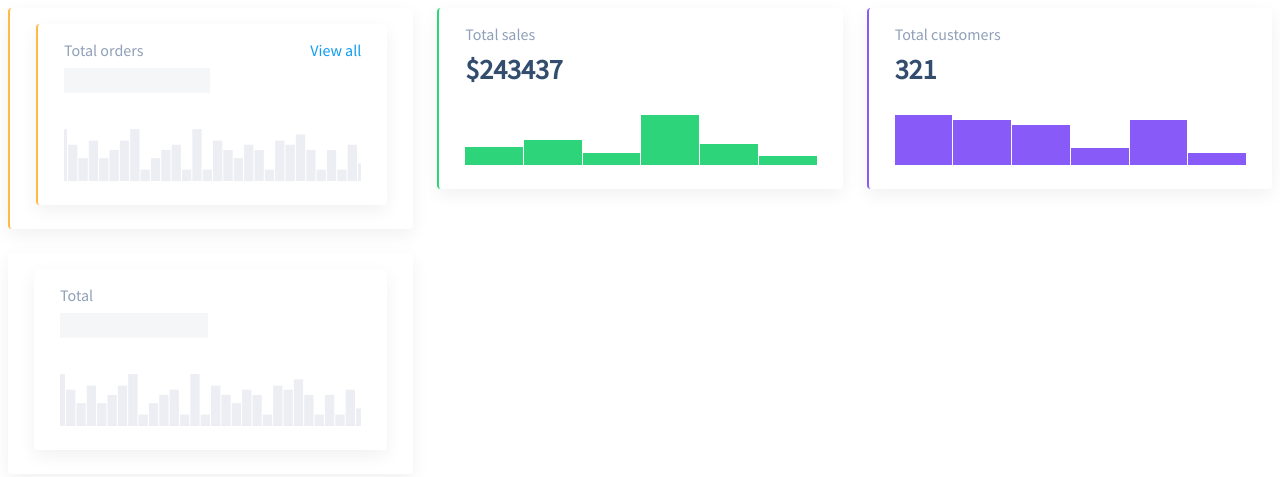
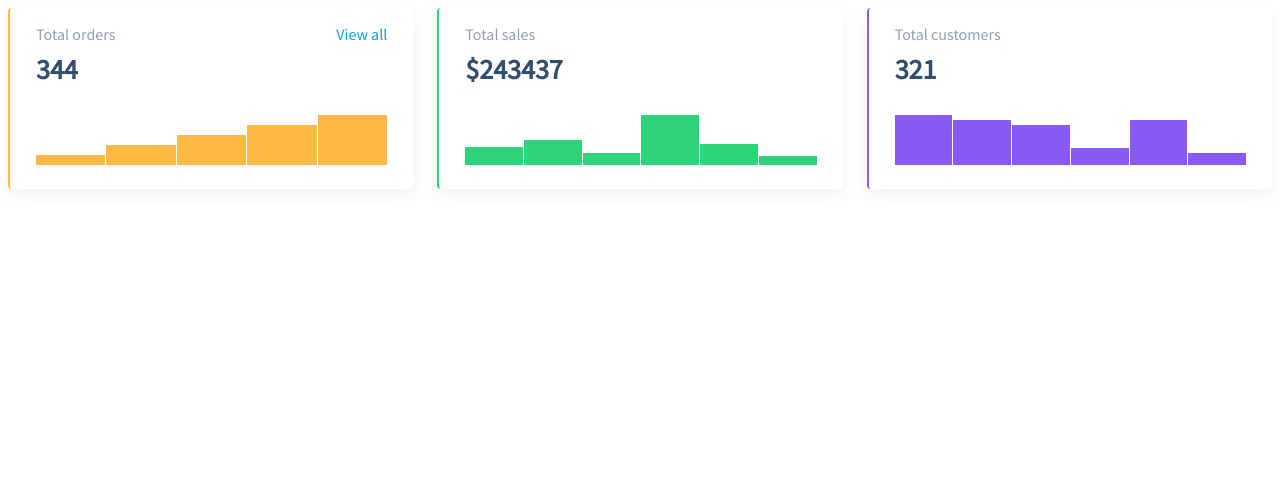
Before and after one commit to js-tasks-ru/js-20220311_alex-misakov, a website: page 04-oop-basic-intro-to-dom/1-column-chart/index.html in a window 1280 px wide. Drawn offline with Linux system fonts and the light colour scheme.

Commit message:
доработан код задачи из блока 4

```diff
--- a/04-oop-basic-intro-to-dom/1-column-chart/index.html
+++ b/04-oop-basic-intro-to-dom/1-column-chart/index.html
@@ -11,7 +11,6 @@
       <div id="orders" class="dashboard__chart_orders"></div>
       <div id="sales" class="dashboard__chart_sales"></div>
       <div id="customers" class="dashboard__chart_customers"></div>
-      <div id="dummy" class="dashboard__chart_dummy"></div>
     </div>
 
     <script type="module">
@@ -41,12 +40,13 @@
         value: 321
       });
 
-      const dummyChart = new ColumnChart();
 
       orders.append(ordersChart.element);
       sales.append(salesChart.element);
       customers.append(customersChart.element);
-      dummy.append(dummyChart.element);
+
+      setTimeout(() => ordersChart.update([100, 200, 300, 400, 500]), 1000);
+
 
     </script>
   </body>
--- a/04-oop-basic-intro-to-dom/1-column-chart/index.js
+++ b/04-oop-basic-intro-to-dom/1-column-chart/index.js
@@ -1,17 +1,54 @@
 export default class ColumnChart {
   constructor(obj = {}) {
-    let { data = [], label = '', value = 0, link = null, formatHeading = null, chartHeight = 50 }  = obj;
+    let { data = [], label = '', value = 0, link = null, formatHeading = (value) => value, chartHeight = 50 }  = obj;
+    this.formatHeading = formatHeading;
     this.data = data;
     this.label = label;
-    this.value = value;
+    this.value = this.formatHeading(value);
     this.link = link;
-    this.formatHeading = formatHeading;
     this.chartHeight = chartHeight;
 
     this.render();
   }
 
   getTemplate() {
+    return `
+          <div class="column-chart column-chart_loading" style="--chart-height: ${this.chartHeight}">
+            <div class="column-chart__title">
+              Total ${ this.label }
+              ${ this.getLink() }
+            </div>
+            <div class="column-chart__container">
+               <div data-element="header" class="column-chart__header">
+                 ${ this.value }
+               </div>
+              <div data-element="body" class="column-chart__chart">
+                ${ this.getColumnBody() }
+              </div>
+            </div>
+      </div>
+    `;
+  }
+
+  render() {
+    const chart = document.createElement('div');
+
+    chart.innerHTML = this.getTemplate();
+
+    this.element = chart.firstElementChild;
+
+    if (this.data.length) {
+      this.element.classList.remove("column-chart_loading");
+    }
+
+    this.refToColumnBody = this.element.querySelector('[data-element="body"]');
+  }
+
+  renderChart() {
+    this.refToColumnBody.innerHTML = this.getColumnBody();
+  }
+
+  getColumnBody() {
     const maxValue = Math.max(...this.data);
     const scale = this.chartHeight / maxValue;
 
@@ -21,65 +58,29 @@ export default class ColumnChart {
     }).join('');
   }
 
-  render() {
-    const chart = document.createElement('div');
-    chart.className = 'column-chart';
-    chart.setAttribute('style', '--chart-height: 50');
-
-    const chartTitle = document.createElement('div');
-    chartTitle.className = 'column-chart__title';
-    chartTitle.innerHTML = 'Total ' + this.label;
-
-    if (this.link) {
-      let a = document.createElement('a');
-      a.setAttribute('href', this.link);
-      a.className = 'column-chart__link';
-      a.innerHTML = 'View all';
-      chartTitle.append(a);
-    }
-
-    const chartContainer = document.createElement('div');
-    chartContainer.className = 'column-chart__container';
-
-    const chartHeader = document.createElement('div');
-    chartHeader.className = 'column-chart__header';
-    chartHeader.setAttribute('data-element', 'header');
-    chartHeader.innerHTML = this.formatHeading ? this.formatHeading(this.value) : String(this.value);
-
-    const chartChart = document.createElement('div');
-    chartChart.className = 'column-chart__chart';
-    chartChart.setAttribute('data-element', 'body');
-    chartChart.innerHTML = this.getTemplate();
-
-    chartContainer.append(chartHeader, chartChart);
-    chart.append(chartTitle, chartContainer);
-
-    if (!this.data || this.data.length === 0) {
-      const chartLoading = document.createElement('div');
-      chartLoading.className = 'column-chart column-chart_loading';
-      chartLoading.setAttribute('style', '--chart-height: 50');
-      chartLoading.append(chart);
-      this.element = chartLoading;
-    } else {
-      this.element = chart;
-    }
-  }
-
-  renderChart() {
-    let chartBody = document.querySelectorAll('[data-element="body"]');
-    chartBody.innerHTML = this.getTemplate();
+  getLink() {
+    return this.link
+      ? `<a class="column-chart__link" href="${this.link}">View all</a>`
+      : "";
   }
 
   update(newData) {
     this.data = newData;
-    this.renderChart();
+
+    if (this.data.length) {
+      this.element.classList.remove("column-chart_loading");
+      this.renderChart();
+    }
   }
 
   remove() {
-    this.element.remove();
+    if (this.element) {
+      this.element.remove();
+    }
   }
 
   destroy() {
     this.remove();
+    this.element = null;
   }
 }
```
